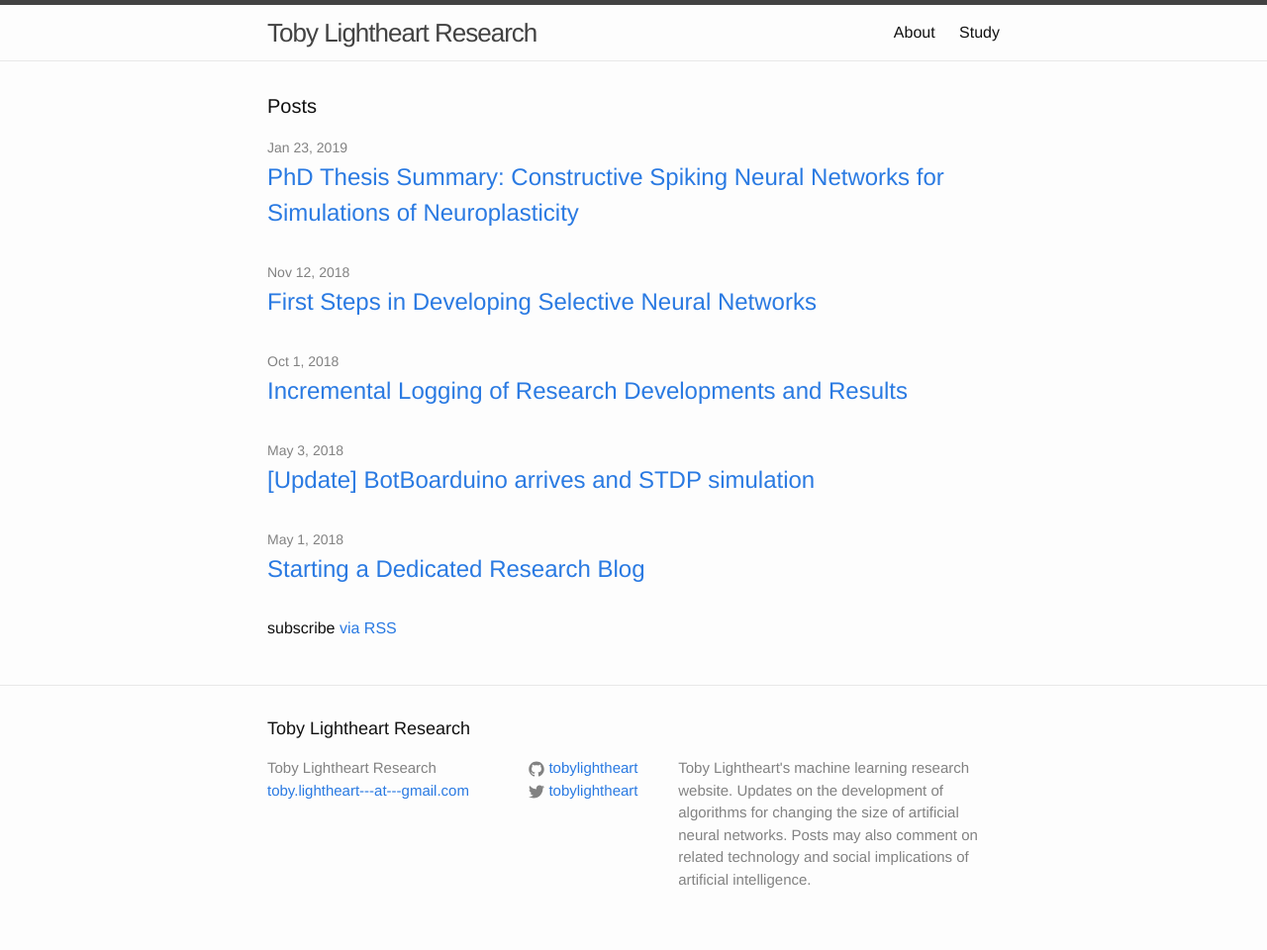
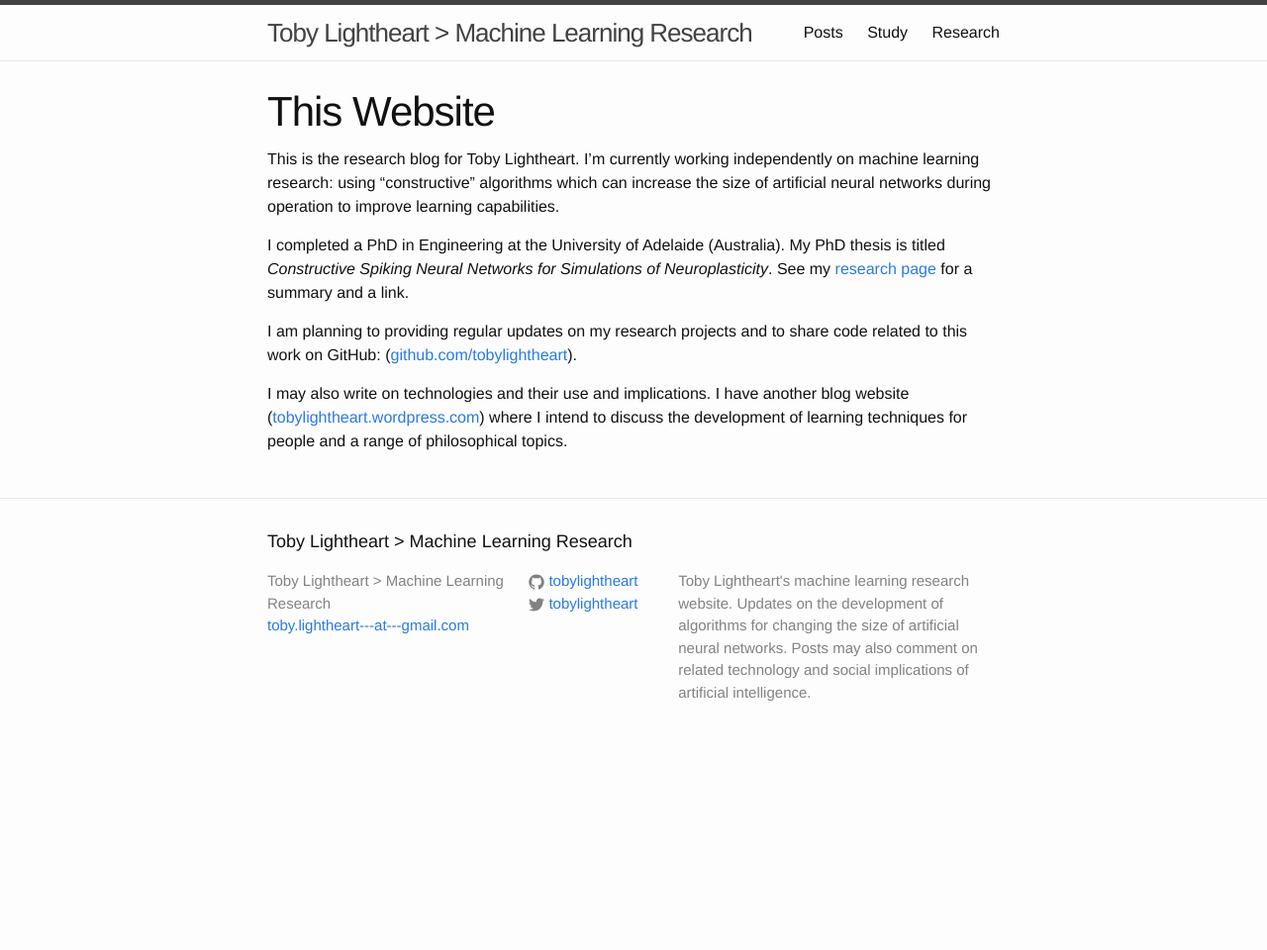
Before and after one commit to tobylightheart/tobylightheart.github.io, a Jekyll site: the page built from index.md, in a window 1280 px wide. Shown: the whole page at 99% size. Built offline with Jekyll 4.4.1, drawn with Linux system fonts in a browser that asks for light colours; after the commit the page ends 900 px from its top, so only the background shows below that.

Commit message:
Restructure site

```diff
--- a/_config.yml
+++ b/_config.yml
@@ -6,7 +6,7 @@
 # 'jekyll serve'. If you change this file, please restart the server process.
 
 # Site settings
-title: Toby Lightheart Research
+title: Toby Lightheart > Machine Learning Research
 email: toby.lightheart---at---gmail.com
 description: > # this means to ignore newlines until "baseurl:"
   Toby Lightheart's machine learning research website.
@@ -19,3 +19,13 @@ github_username:  tobylightheart
 
 # Build settings
 markdown: kramdown
+
+collections_dir: my_collections
+
+collections:
+  publications:
+    output: "true"
+  study:
+    output: "true"
+  writing:
+    output: "true"
--- a/_sass/_layout.scss
+++ b/_sass/_layout.scss
@@ -191,7 +191,7 @@
 
 .post-link {
     display: block;
-    font-size: 24px;
+    font-size: 20px;
 }
 
 
--- a/index.html
+++ /dev/null
@@ -1,23 +0,0 @@
----
-layout: default
----
-
-<div class="home">
-
-  <h1 class="page-heading">Posts</h1>
-
-  <ul class="post-list">
-    {% for post in site.posts %}
-      <li>
-        <span class="post-meta">{{ post.date | date: "%b %-d, %Y" }}</span>
-
-        <h2>
-          <a class="post-link" href="{{ post.url | prepend: site.baseurl }}">{{ post.title }}</a>
-        </h2>
-      </li>
-    {% endfor %}
-  </ul>
-
-  <p class="rss-subscribe">subscribe <a href="{{ "/feed.xml" | prepend: site.baseurl }}">via RSS</a></p>
-
-</div>
--- /dev/null
+++ b/index.md
@@ -0,0 +1,16 @@
+---
+layout: default
+---
+<h1 class="post-title">This Website</h1>
+
+This is the research blog for Toby Lightheart.
+I'm currently working independently on machine learning research: using "constructive" algorithms which can increase the size of artificial neural networks during operation to improve learning capabilities.
+
+I completed a PhD in Engineering at the University of Adelaide (Australia).
+My PhD thesis is titled *Constructive Spiking Neural Networks for Simulations of Neuroplasticity*.
+See my [research page](tobylightheart.github.io/research) for a summary and a link.
+
+I am planning to providing regular updates on my research projects and to share code related to this work on GitHub: ([github.com/tobylightheart](https://github.com/tobylightheart)).
+
+I may also write on technologies and their use and implications.
+I have another blog website ([tobylightheart.wordpress.com](https://tobylightheart.wordpress.com)) where I intend to discuss the development of learning techniques for people and a range of philosophical topics.
```
Also changed, not shown: about.md (deleted, +0 -16 lines), my_collections/_publications/00_2018_thesis.md (added, +10 -0 lines), my_collections/_publications/01_2017_arxiv.md (added, +10 -0 lines), my_collections/_publications/02_2013_neco.md (added, +10 -0 lines), my_collections/_publications/03_2011_icmt.md (added, +10 -0 lines), my_collections/_publications/04_2010_acra.md (added, +10 -0 lines), posts.md (added, +17 -0 lines), study.md (+1 -1 lines), writing.md (added, +39 -0 lines), my_collections/_drafts/2019-05-28-literature-survey-machine-learning-meta-constructive.markdown (renamed from _drafts/2019-05-28-literature-survey-machine-learning-meta-constructive.markdown), my_collections/_drafts/constructive_algorithms_in_cpp.markdown (renamed from _drafts/constructive_algorithms_in_cpp.markdown), my_collections/_posts/2018-05-01-personal-research-and-technology-blog.markdown (renamed from _posts/2018-05-01-personal-research-and-technology-blog.markdown), my_collections/_posts/2018-05-03-botboarduino-arrives-and-stdp-simulation.markdown (renamed from _posts/2018-05-03-botboarduino-arrives-and-stdp-simulation.markdown), my_collections/_posts/2018-10-01-incremental-logging-of-research-developments-and-results.markdown (renamed from _posts/2018-10-01-incremental-logging-of-research-developments-and-results.markdown), 2 more files.
